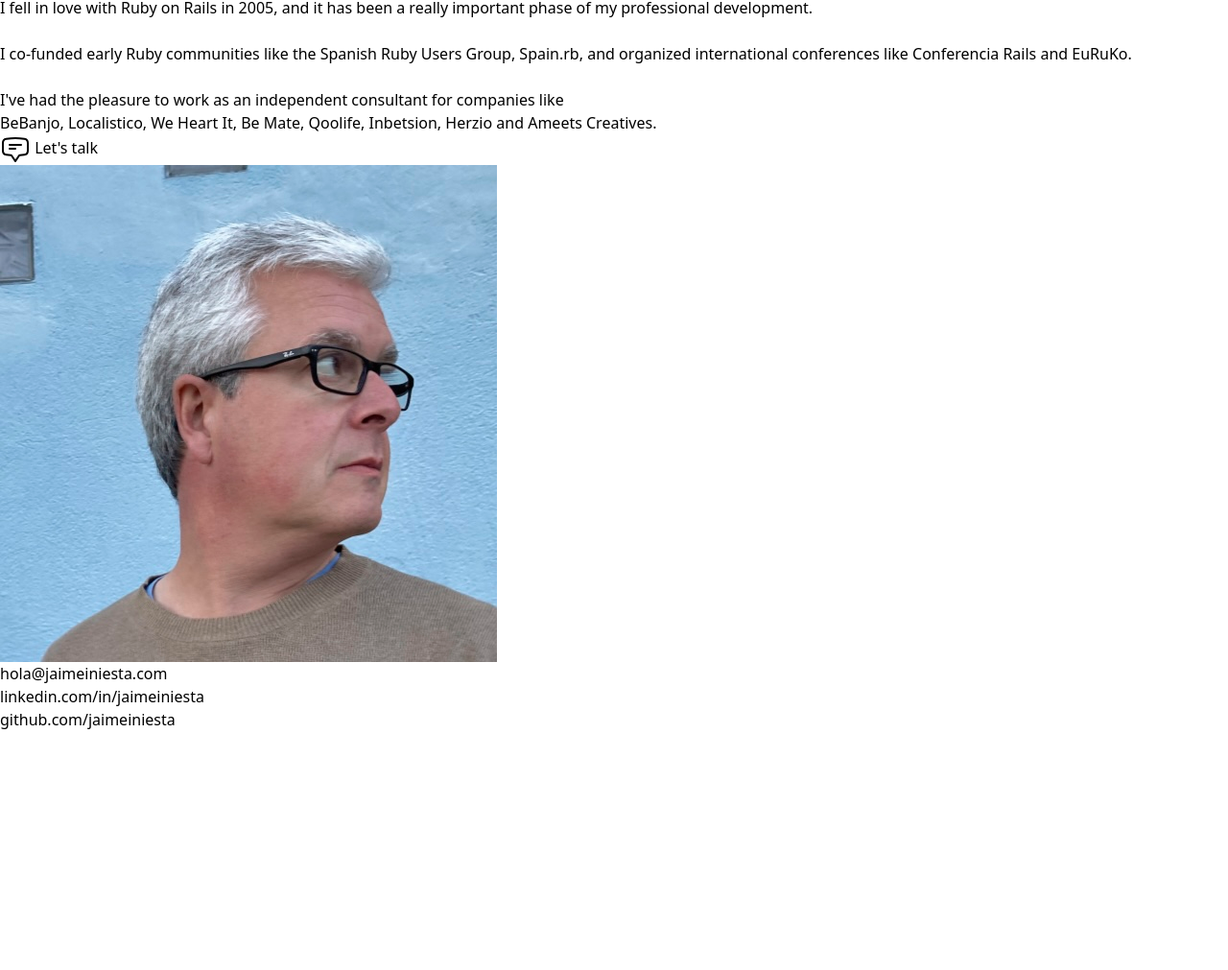
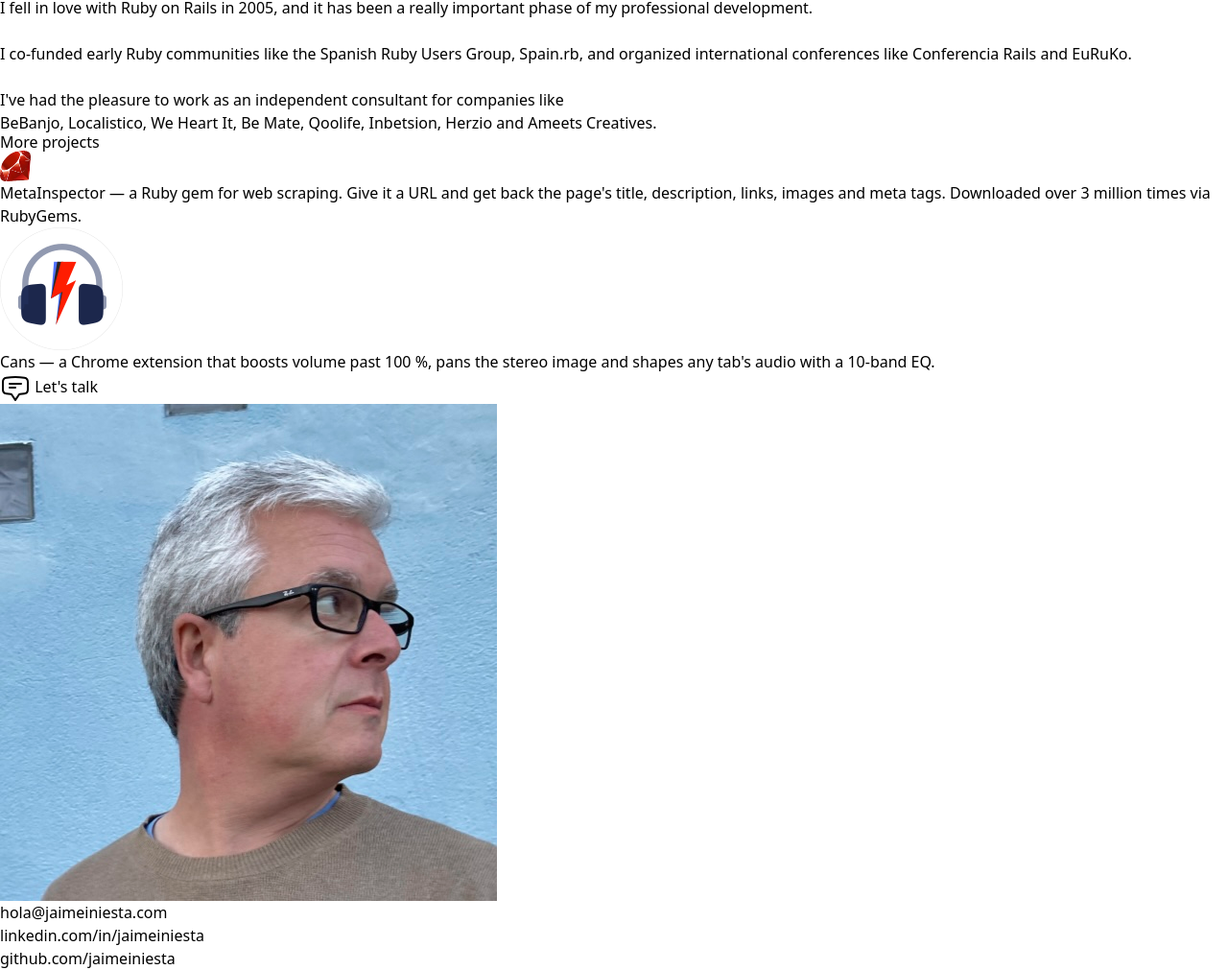
Before and after one commit to jaimeiniesta/jaimeiniesta.com, an Eleventy site: page src/index.njk in a window 1280 px wide. Shown: the part 575-1586 px from the top of the page at 96% size. Before the commit the page ends 1337 px from the top, so only its background shows below. Built offline with nearby package versions, Linux system fonts and the light colour scheme; Eleventy itself is replaced by a stand-in of ours; files that its build step writes are made by us from their sources.

Commit message:
add projects section and Cans back link

```diff
--- a/src/cans/index.njk
+++ b/src/cans/index.njk
@@ -3,6 +3,10 @@ layout: layouts/base.njk
 pageTitle: "Cans · Audio Boost, Pan & EQ"
 ---
 <main class="mx-auto w-full max-w-4xl px-4 py-24">
+
+  <p class="mb-8">
+    <a href="/" class="text-purple-600 font-semibold hover:underline">&larr; Jaime Iniesta</a>
+  </p>
 
   <header class="text-center">
     <img src="/img/cans/icon-128.png" alt="Cans icon" class="mx-auto w-24 h-24" width="128" height="128" />
--- a/src/index.njk
+++ b/src/index.njk
@@ -32,6 +32,22 @@ layout: layouts/base.njk
 
   <section>
     <h2 class="text-4xl font-extrabold tracking-tight text-gray-700 leading-tightest md:leading-10 md:text-center sm:leading-none mt-12">
+      More projects
+    </h2>
+    <div class="mt-8 space-y-6">
+      <div class="flex items-start gap-4">
+        <img src="/img/ruby-lang-icon.svg" alt="Ruby icon" class="flex-none w-8 h-8 mt-1" width="32" height="32" />
+        <p class="text-lg"><a href="https://github.com/jaimeiniesta/metainspector" class="font-semibold hover:underline">MetaInspector</a> &mdash; a Ruby gem for web scraping. Give it a URL and get back the page's title, description, links, images and meta tags. Downloaded over 3 million times via RubyGems.</p>
+      </div>
+      <div class="flex items-start gap-4">
+        <img src="/img/cans/icon-128.png" alt="Cans icon" class="flex-none w-8 h-8 mt-1" width="128" height="128" />
+        <p class="text-lg"><a href="/cans/" class="font-semibold hover:underline">Cans</a> &mdash; a Chrome extension that boosts volume past 100&nbsp;%, pans the stereo image and shapes any tab's audio with a 10-band EQ.</p>
+      </div>
+    </div>
+  </section>
+
+  <section>
+    <h2 class="text-4xl font-extrabold tracking-tight text-gray-700 leading-tightest md:leading-10 md:text-center sm:leading-none mt-12">
       <img src="/img/chat.svg" alt="Chat icon" class="inline mr-1" width="32" height="32" /> Let's talk
     </h2>
 
```
